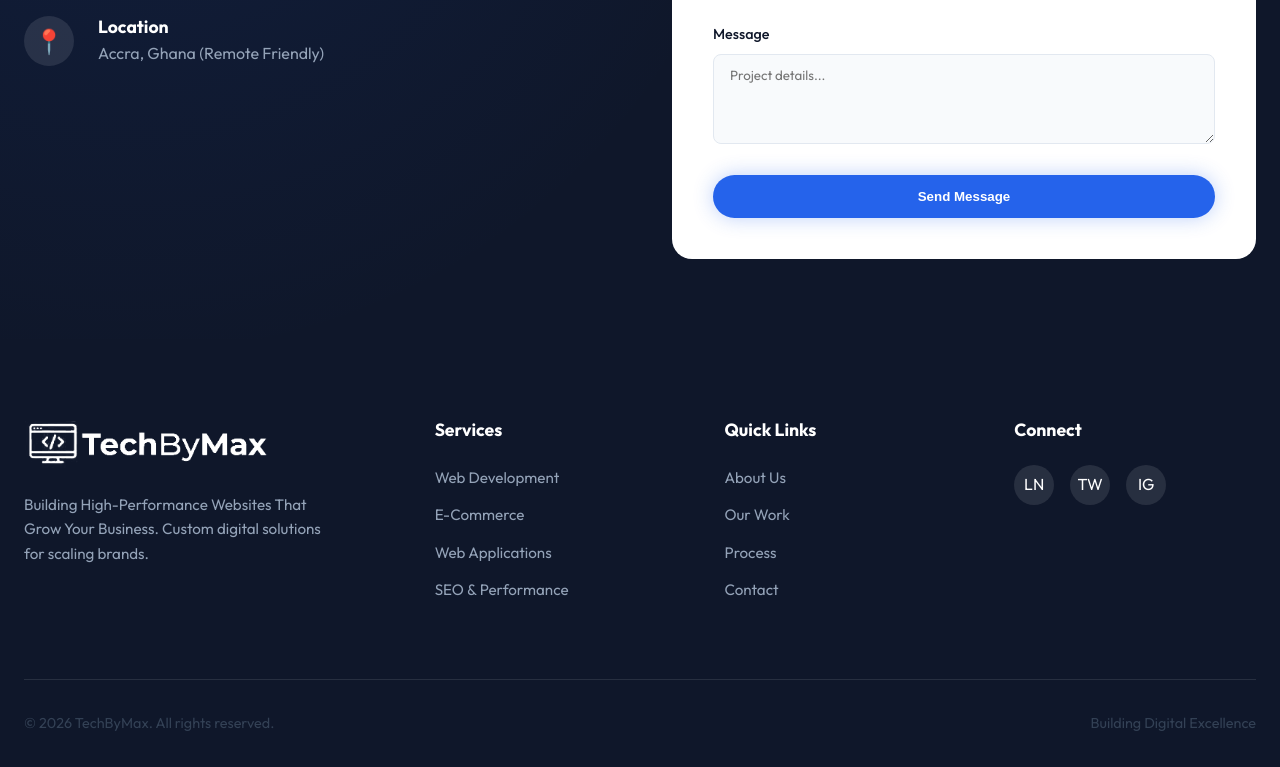
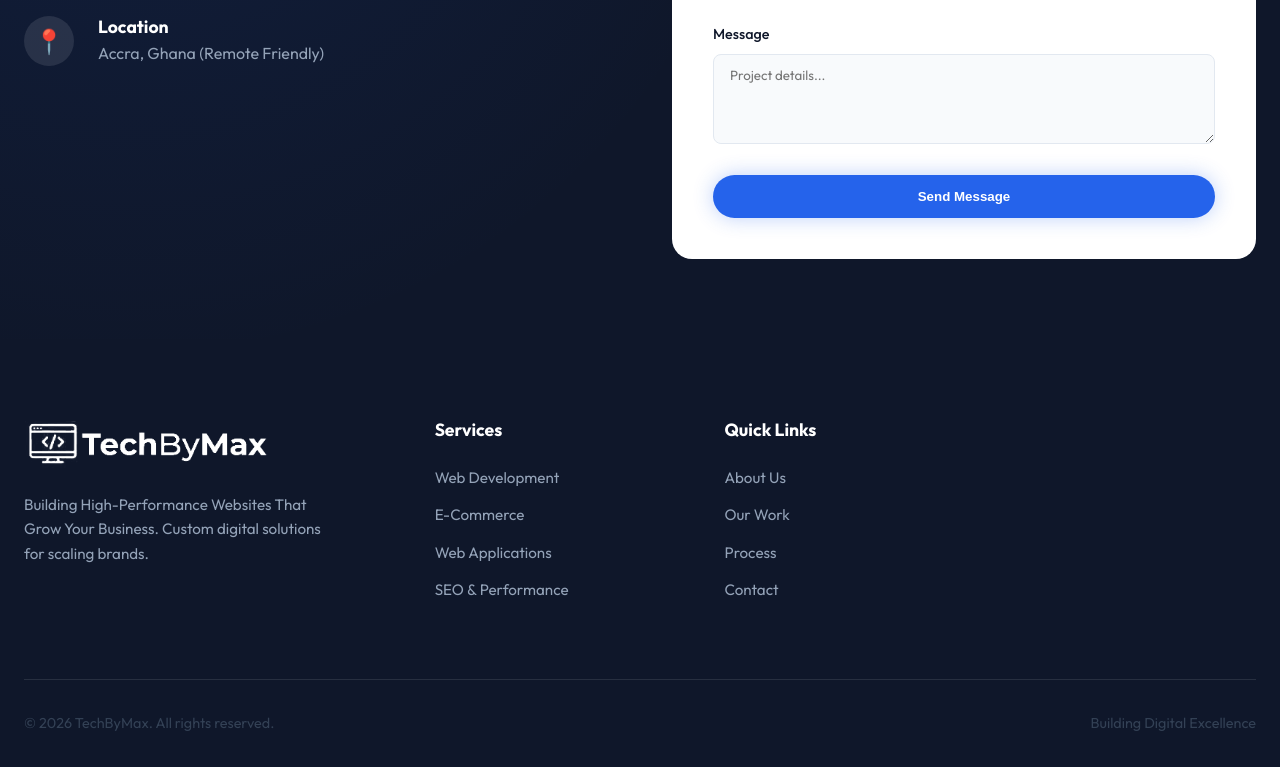
Before and after one commit to sermax-cloud/techbymax, a React (Vite) app: page / in a window 1280 px wide. Shown: the part 9636-10403 px from the top of the page. Built offline with nearby package versions, Linux system fonts and the light colour scheme.

Commit message:
Remove social media icons

```diff
--- a/src/components/Contact.jsx
+++ b/src/components/Contact.jsx
@@ -98,9 +98,7 @@ const Contact = () => {
                             </div>
                         </div>
 
-                        <div className="social-links mt-4">
-                            {/* Social icons */}
-                        </div>
+
                     </div>
 
                     <div className="contact-form-wrapper glass-panel reveal reveal-stagger-2">
--- a/src/components/Footer.jsx
+++ b/src/components/Footer.jsx
@@ -33,14 +33,7 @@ const Footer = () => {
                         </ul>
                     </div>
 
-                    <div className="footer-social">
-                        <h4>Connect</h4>
-                        <div className="social-icons">
-                            <a href="#" aria-label="LinkedIn">LN</a>
-                            <a href="#" aria-label="Twitter">TW</a>
-                            <a href="#" aria-label="Instagram">IG</a>
-                        </div>
-                    </div>
+
                 </div>
 
                 <div className="footer-bottom">
```
